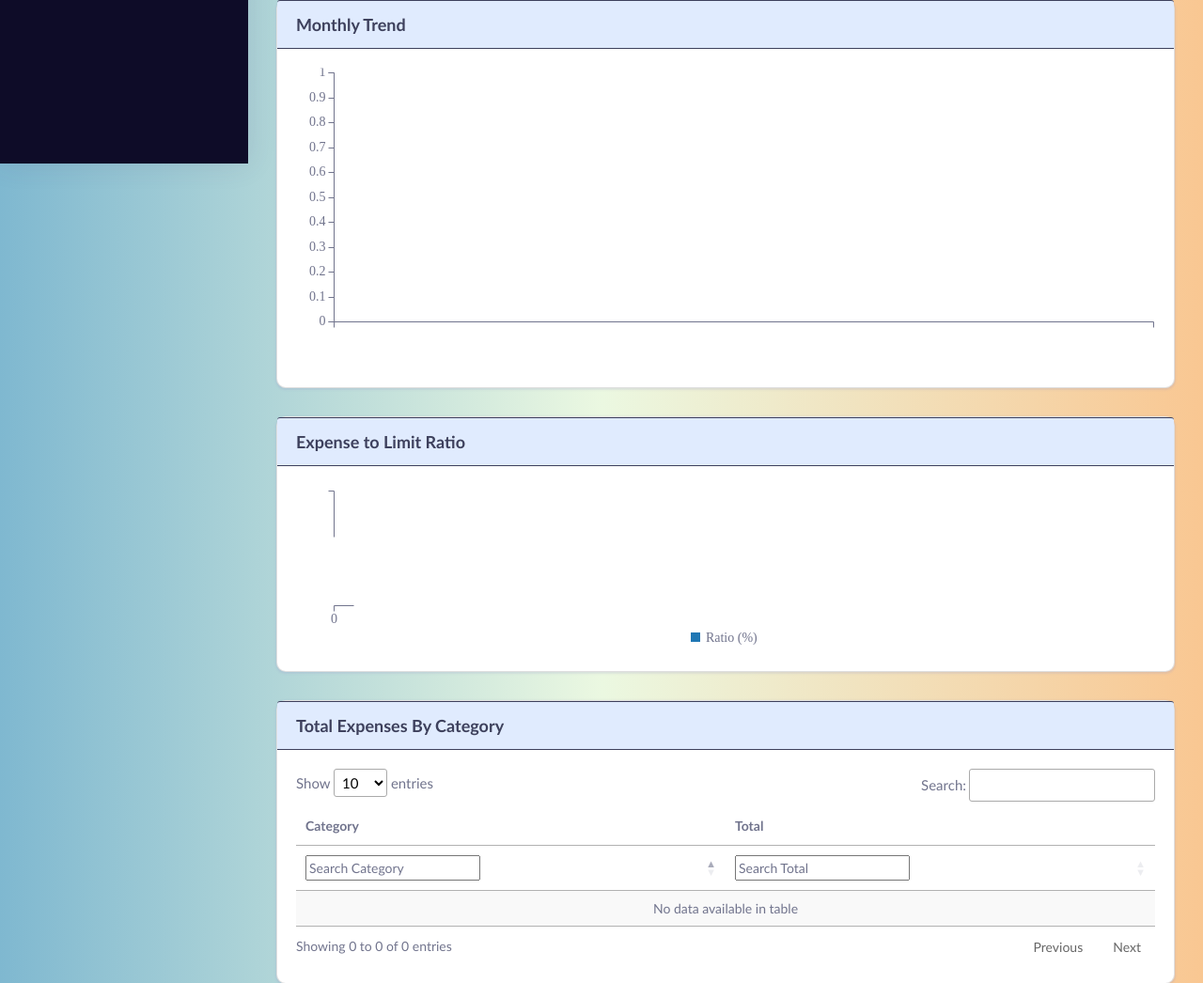
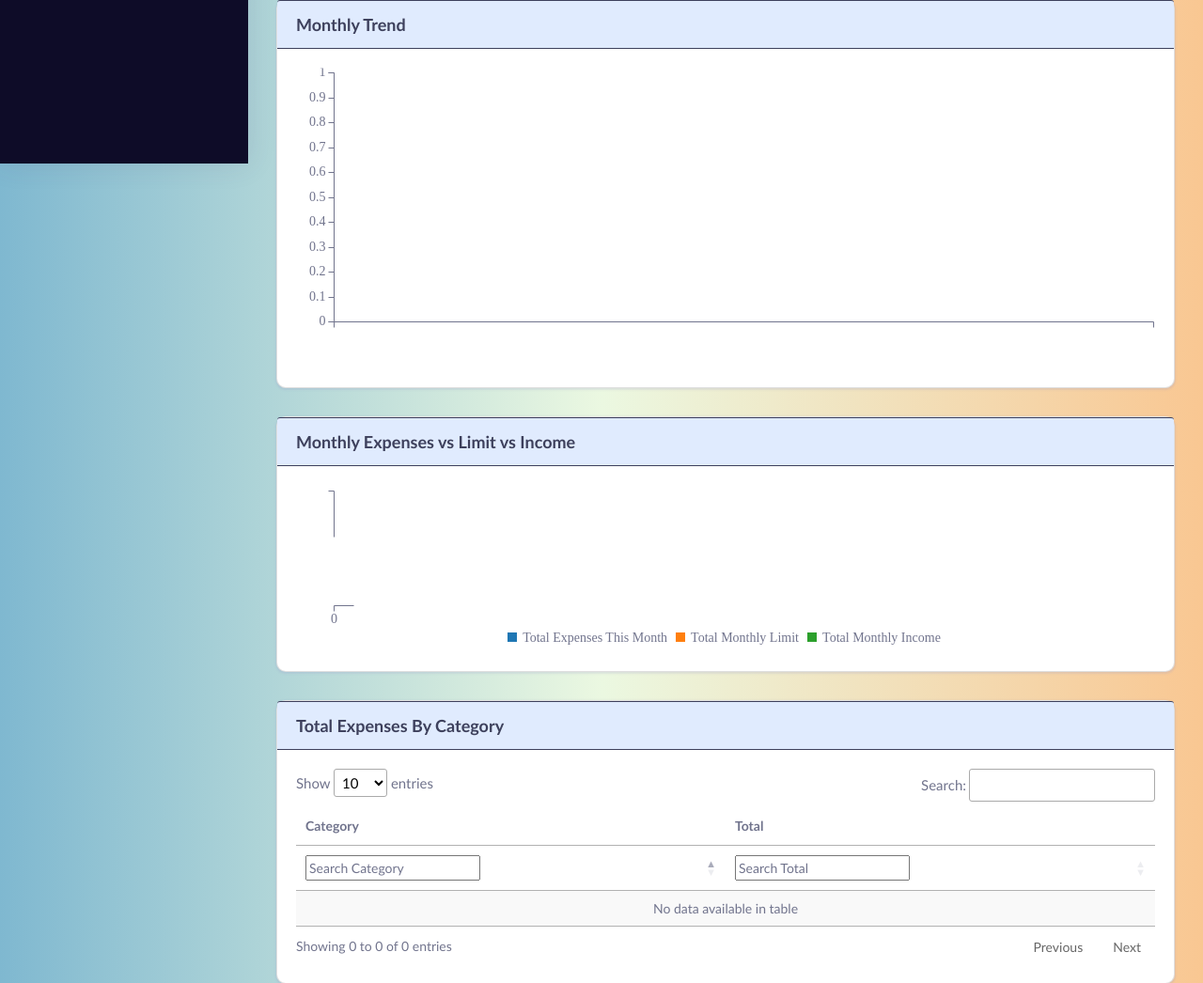
Before and after one commit to WinnieWong38/CSE-682, a Spring Boot app: page /stats.html in a window 1280 px wide. Shown: the part 686-1732 px from the top of the page at 94% size. Run offline with Spring Boot 4, Linux system fonts and the light colour scheme; the visitor is signed in with stand-in values (Sample User, id 1); data that the repository does not hold is empty; some libraries are stand-ins or nearby versions.

Commit message:
Change expense to limit ratio to expense vs limit vs income

```diff
--- a/src/main/java/com/example/CSE682/controller/ExpenseController.java
+++ b/src/main/java/com/example/CSE682/controller/ExpenseController.java
@@ -74,9 +74,9 @@ public class ExpenseController {
 		return expenseService.getTimeseriesChart();
 	}
 
-	@GetMapping("/getTotalExpenseToLimitRatio")
-	public double getTotalExpenseToLimitRatio() {
-		return expenseService.getTotalExpenseToLimitRatio();
+	@GetMapping("/getMonthlySummaryBar")
+	public ArrayList<Double> getMonthlySummaryBar() {
+		return expenseService.getMonthlySummaryBar();
 	}
 
 
--- a/src/main/java/com/example/CSE682/repository/IncomeRepository.java
+++ b/src/main/java/com/example/CSE682/repository/IncomeRepository.java
@@ -19,6 +19,9 @@ public interface IncomeRepository extends CrudRepository<Income, Long>{
 	@Query("select i from Income i where i.user = :user")
 	List<Income> findAllByUser(@Param("user") User user);
 
+	@Query("select COUNT(i) from Income i where i.user = :user")
+	int getCountTotalIncome(@Param("user") User user);
+
 	@Query("select SUM(i.cost) from Income i where i.user = :user")
 	double getTotalIncome(@Param("user") User user);
 
--- a/src/main/java/com/example/CSE682/service/IExpenseService.java
+++ b/src/main/java/com/example/CSE682/service/IExpenseService.java
@@ -27,6 +27,6 @@ public interface IExpenseService {
 
 	public ArrayList<ArrayList<Object>> getTimeseriesChart();
 
-	public double getTotalExpenseToLimitRatio();
+	public ArrayList<Double> getMonthlySummaryBar();
 
 }
--- a/src/main/resources/static/js/stats.js
+++ b/src/main/resources/static/js/stats.js
@@ -72,20 +72,22 @@ function createMonthlyTrend(){
 
 function createBar(){
     $.ajax({
-        url: "/api/expense/getTotalExpenseToLimitRatio",
+        url: "/api/expense/getMonthlySummaryBar",
     }).done(function(data){
         console.error('data2', data)
         gaugeChart = c3.generate({
-            bindto: "#expensetoLimitRatio",
+            bindto: "#monthlySummaryBar",
             data: {
                 columns: [
-                    ['Ratio (%)', data]
+                    ['Total Expenses This Month', data[0]],
+                    ['Total Monthly Limit', data[1]],
+                    ['Total Monthly Income', data[2]]
                 ],
                 type: 'bar'
             },
             bar: {
                 width: {
-                    ratio: 0.5 // this makes bar width 50% of length between ticks
+                    ratio: 1.0 // this makes bar width 50% of length between ticks
                 }
                 // or
                 //width: 100 // this makes bar width 100px
--- a/src/main/resources/static/stats.html
+++ b/src/main/resources/static/stats.html
@@ -123,9 +123,9 @@
                     <div class="row">
                         <div class="col-xl-12 col-lg-12 col-md-6 col-sm-12 col-12">
                             <div class="card">
-                                <h5 class="card-header">Expense to Limit Ratio</h5>
+                                <h5 class="card-header">Monthly Expenses vs Limit vs Income</h5>
                                 <div class="card-body">
-                                        <div id="expensetoLimitRatio" style="height: 178px;"></div>
+                                        <div id="monthlySummaryBar" style="height: 178px;"></div>
                                 </div>
                             </div>
                         </div>
```
Also changed, not shown: src/main/java/com/example/CSE682/service/ExpenseService.java (+18 -3 lines).
